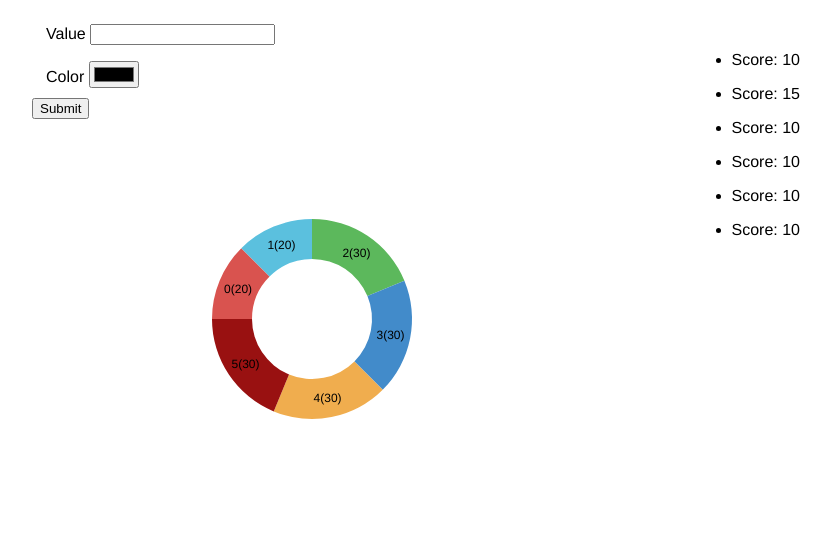
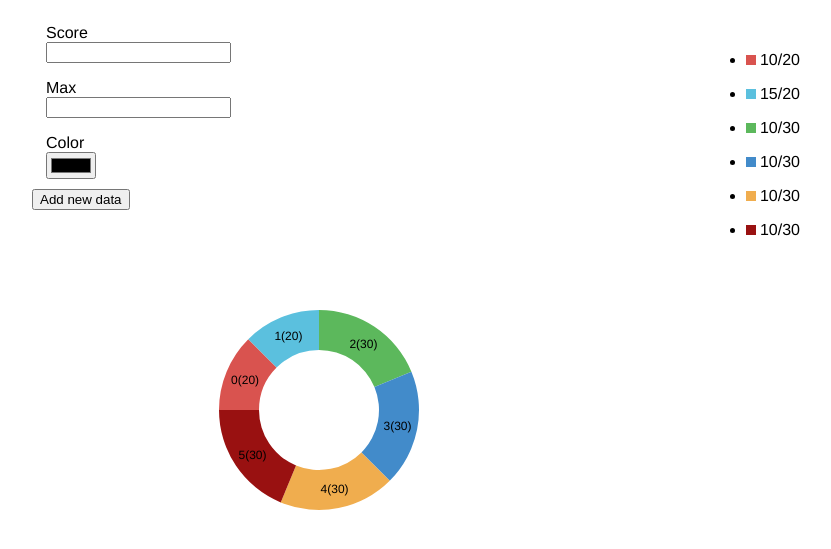
Before and after one commit to nuclearpidgeon/SubjectMarks, a plain HTML site: page d3-dev/d3test.html in a window 1280 px wide. Shown: the part 61-610 px from the top of the page, without its empty margins (224-1055 px from the left). Drawn offline with Linux system fonts and the light colour scheme.

Commit message:
added knockout to d3 test

```diff
--- a/d3-dev/css/main.css
+++ b/d3-dev/css/main.css
@@ -7,13 +7,25 @@ h1 {
 	text-align: center;
 }
 form {
+	display: table;
 	float: left;
+}
+form fieldset {
+	display: table-row;
+}
+form fieldset * {
+	display: table-cell;
 }
 #active_data {
 	float: right;
 }
 fieldset {
 	border: 0;
+}
+.data-color {
+	display: inline-block;
+	width: 10px;
+	height: 10px;
 }
 svg {
 	display: block;
--- a/d3-dev/d3test.html
+++ b/d3-dev/d3test.html
@@ -11,19 +11,24 @@
     <body>
         <h1>D3.js double donut ring test page</h1>
         <form>
-            <fieldset>
-                <label>Value</label>
+            <fieldset class="new-score">
+                <label>Score</label>
                 <input type="number" />
             </fieldset>
-            <fieldset>
+            <fieldset class="new-max">
+                <label>Max</label>
+                <input type="number" />
+            </fieldset>
+            <fieldset class="new-color">
                 <label>Color</label>
                 <input type="color" />
             </fieldset>
-            <input type="submit" />
+            <button id="addData">Add new data</button>
         </form>
         <ul id="active_data" data-bind="foreach: sampleData">
             <li>
-                <p>Score: <span data-bind="text: score"></span></p>
+                <p><span class="data-color" data-bind="style: { backgroundColor: color }"></span> <span data-bind="text: score"></span>/<span data-bind="text: max"></span></p>
+
             </li>
         </ul>
         <svg id="svg_donut" width="600" height="400">
@@ -33,9 +38,5 @@
         <script type="text/javascript" src="../js/knockout.js"></script>
         <script src="js/d3.js"></script>
         <script src="js/d3-piechart.js"></script>
-        <script type="text/javascript">
-            d3test('svg_donut');
-            ko.applyBindings(sampleData);
-        </script>
     </body>
 </html>
--- a/d3-dev/js/d3-piechart.js
+++ b/d3-dev/js/d3-piechart.js
@@ -87,10 +87,26 @@ function d3test(identifier) {
 
 	var scores = chart.append("g")
 		.attr("class", "scores");
-	// var scoreArcs = scores.selectAll("g.score-arc")
-	//     .data(scorePie(sampleData));
+}
 
+$('#addData').on('click', function() {
+	var form = $(this).closest('form');
+	var newData = {
+		"score": form.find('.new-score input').val(),
+		"max"  : form.find('.new-max input').val(),
+		"color": form.find('.new-color input').val()
 	}
+	sampleData.push(newData);
+	return false;
+});
+
+$(function() {
+	ko.applyBindings(sampleData);
+	sampleData.subscribe(function() {
+		d3test('svg_donut');
+	});
+	d3test('svg_donut');
+});
 
 d3.layout.pie2 = function() {
 	var value      = Number,
```
Lines whose indentation alone changed are shown as unchanged.
